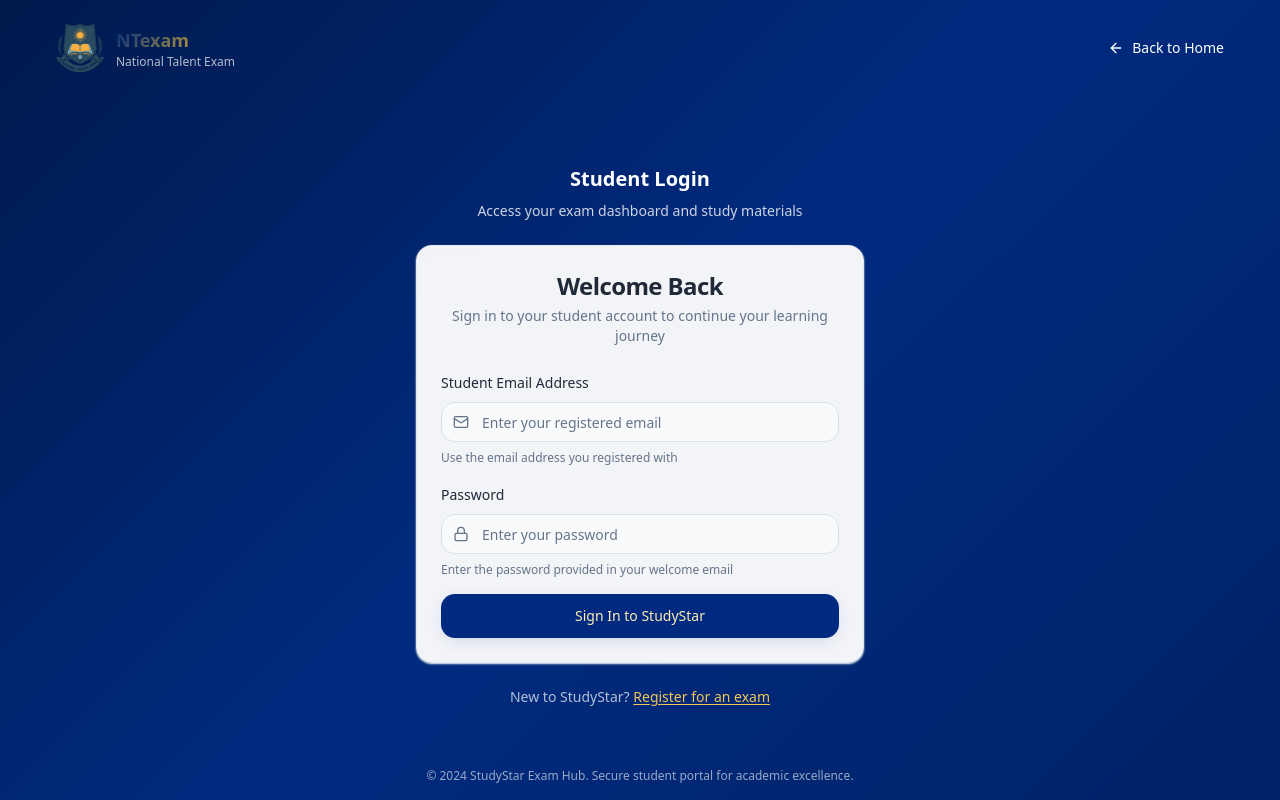
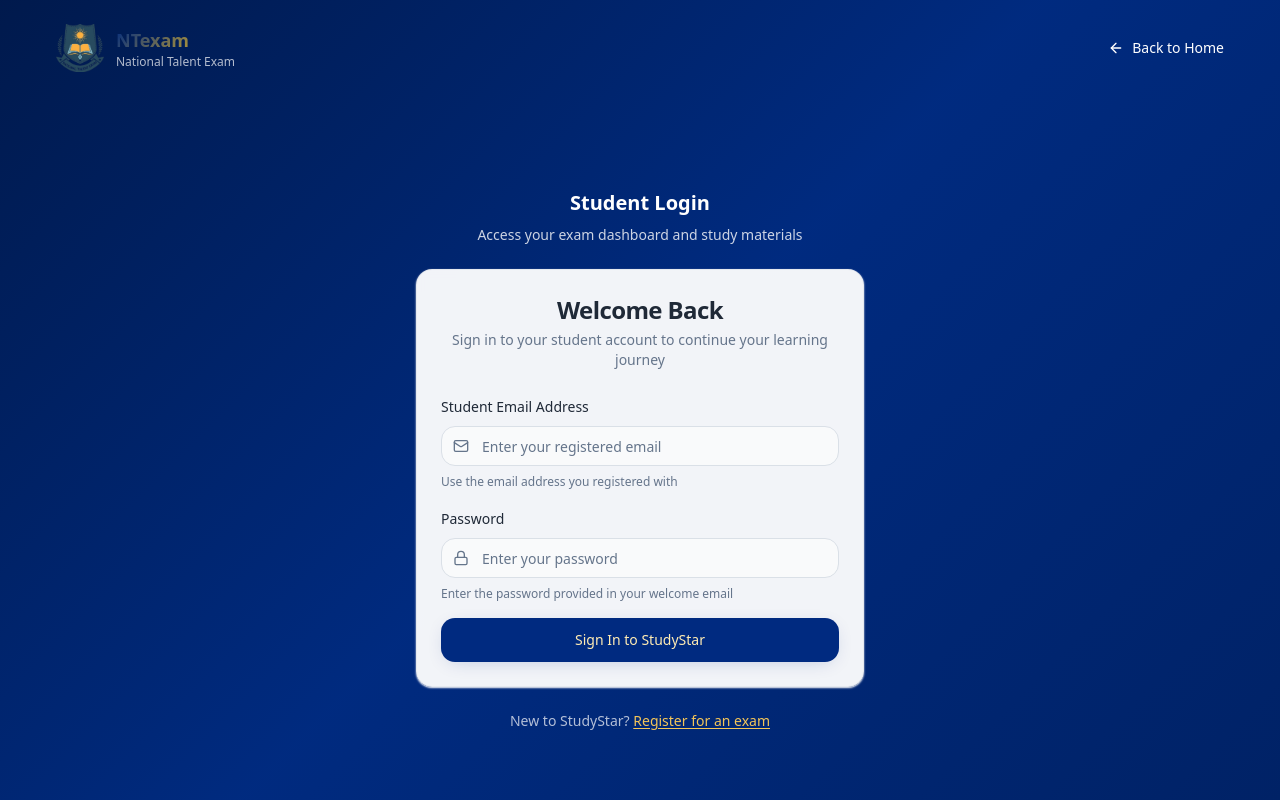
Before and after one commit to NikhilM344/NTExam-national-exam-hub, a React (Vite) app: page /login in a window 1280 px wide. Built offline with nearby package versions, Linux system fonts and the light colour scheme.

Commit message:
Remove footer text
Removed the copyright text "© 2024 StudyStar Exam Hub. Secure student portal for academic excellence." from the login page footer.
-edited src/pages/Login.tsx

```diff
--- a/src/pages/Login.tsx
+++ b/src/pages/Login.tsx
@@ -149,13 +149,6 @@ const Login = () => {
           </div>
         </div>
       </main>
-
-      {/* Footer */}
-      <footer className="p-4 text-center">
-        <p className="text-white/60 text-xs">
-          © 2024 StudyStar Exam Hub. Secure student portal for academic excellence.
-        </p>
-      </footer>
     </div>;
 };
 export default Login;
```
